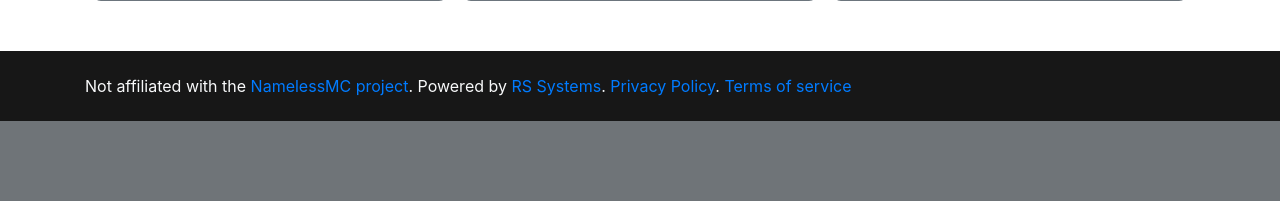
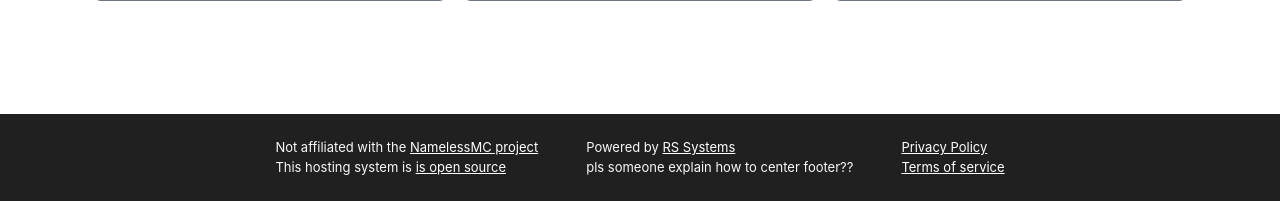
Before and after one commit to namelessmc-bot/namelessmc_hosting, a Django app: page / in a window 1280 px wide. Shown: the part 962-1163 px from the top of the page. Before the commit the page ends 1083 px from the top, so only its background shows below. Run offline with Django 3.2, Linux system fonts and the light colour scheme; some libraries are stand-ins or nearby versions.

Commit message:
new footer

```diff
--- a/frontend/main/static/styles.css
+++ b/frontend/main/static/styles.css
@@ -4,16 +4,21 @@ html {
 }
 
 body {
-    margin-bottom: 120px;
+    /* Compensate for footer height */
+    margin-bottom: 200px;
 }
 
-.footer {
+footer a {
+    color: white;
+    text-decoration: underline;
+}
+
+footer {
+    font-size: small;
+    background-color: #202020;
     position: absolute;
     bottom: 0;
     width: 100%;
-    height: 70px;
-    line-height: 70px;
-    background-color: #171717;
 }
 
 .homepage-illustration {
--- a/frontend/main/templates/main/base.html
+++ b/frontend/main/templates/main/base.html
@@ -80,11 +80,22 @@
             </div>
         </main>
 
-        <footer class="footer">
-            <div class="container text-light">
-                Not affiliated with the <a href="https://namelessmc.com">NamelessMC project</a>.
-                Powered by <a href="https://rs-sys.nl/">RS Systems</a>.
-                <a href="{% url 'privacy' %}">Privacy Policy</a>. <a href="{% url 'tos' %}">Terms of service</a></small>
+        <footer>
+            <div class="container text-light py-md-4">
+                <div class="d-flex flex-column flex-md-row justify-content-center">
+                    <div class="px-4">
+                        Not affiliated with the <a href="https://namelessmc.com">NamelessMC project</a><br>
+                        This hosting system is <a href="https://github.com/Derkades/namelessmc_hosting">is open source</a><br>
+                    </div>
+                    <div class="px-4">
+                        Powered by <a href="https://rs-sys.nl/">RS Systems</a><br>
+                        pls someone explain how to center footer??
+                    </div>
+                    <div class="px-4">
+                        <a href="{% url 'privacy' %}">Privacy Policy</a><br>
+                        <a href="{% url 'tos' %}">Terms of service</a>
+                    </div>
+                </div>
             </div>
         </footer>
     </body>
```
